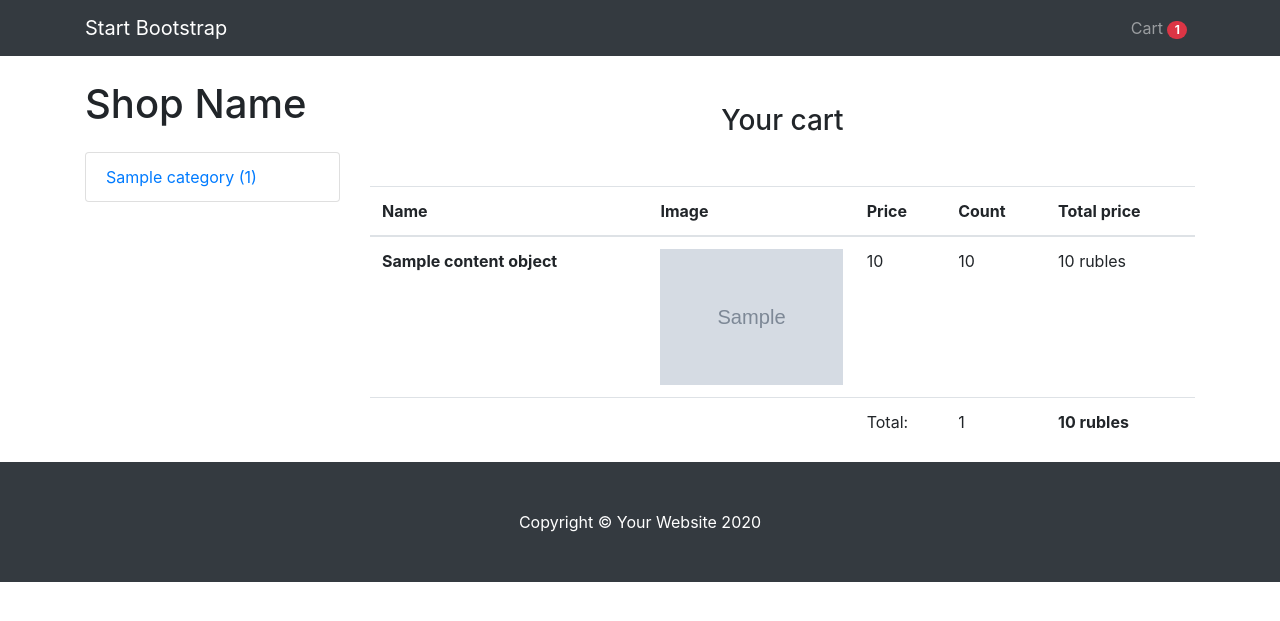
After one commit to Feliander/Django_e_commerce_project, a Django app: template mainapp/templates/cart.html in a window 1280 px wide. The commit adds this page. Shown: the top 621 px of the page. Run offline with Django 3.2, Linux system fonts and the light colour scheme; the template is opened without the code that fills it: most values are stand-ins (such as "Sample title", 1, 10 or a date in 2020); grey boxes marked "Sample" are stand-in pictures; parts of the project's set-up code (start-up, migrations or seed data) failed here and were passed over; some libraries are stand-ins or nearby versions.

Commit message:
work on the cart

```diff
--- a/mainapp/templates/base.html
+++ b/mainapp/templates/base.html
@@ -33,19 +33,10 @@
       </button>
       <div class="collapse navbar-collapse" id="navbarResponsive">
         <ul class="navbar-nav ml-auto">
-          <li class="nav-item active">
-            <a class="nav-link" href="#">Home
-              <span class="sr-only">(current)</span>
+          <li class="nav-item">
+            <a class="nav-link" href="{% url 'cart' %}">Cart
+              <span class="badge badge-pill badge-danger">{{ cart.products.count }}</span>
             </a>
-          </li>
-          <li class="nav-item">
-            <a class="nav-link" href="#">About</a>
-          </li>
-          <li class="nav-item">
-            <a class="nav-link" href="#">Services</a>
-          </li>
-          <li class="nav-item">
-            <a class="nav-link" href="#">Contact</a>
           </li>
         </ul>
       </div>
--- /dev/null
+++ b/mainapp/templates/cart.html
@@ -0,0 +1,34 @@
+{% extends 'base.html' %}
+
+{% block content %}
+<h3 class="text-center mt-5 mb-5">Your cart {% if not cart.products.count %} is empty {% endif %}</h3>
+<table class="table">
+  <thead>
+    <tr>
+      <th scope="col">Name</th>
+      <th scope="col">Image</th>
+      <th scope="col">Price</th>
+      <th scope="col">Count</th>
+        <th scope="col">Total price</th>
+    </tr>
+  </thead>
+  <tbody>
+    {% for item in cart.products.all %}
+    <tr>
+      <th scope="row">{{ item.content_object.title }}</th>
+      <td class="w-25"><img src="{{ item.content_object.image.url }}" class="img-fluid"></td>
+      <td>{{ item.content_object.price }}</td>
+      <td>{{ item.qty }}</td>
+        <td>{{ item.final_price }} rubles</td>
+    </tr>
+    {% endfor %}
+        <tr>
+          <td colspan="2"></td>
+          <td>Total:</td>
+          <td>{{ cart.total_products }}</td>
+          <td><strong>{{ cart.final_price }} rubles</strong></td>
+        </tr>
+  </tbody>
+</table>
+
+{% endblock content %}
--- a/mainapp/templates/product_detail.html
+++ b/mainapp/templates/product_detail.html
@@ -16,6 +16,10 @@
         <h3>{{ product.title }}</h3>
         <p>Price: {{ product.price }} rubles.</p>
         <p>Description: {{ product.description }}</p>
+        <hr>
+        <a href="{% url 'add_to_cart' ct_model=ct_model slug=product.slug %}">
+            <button class="btn btn-danger">Add to the cart</button>
+        </a>
     </div>
     <p class="mt-4">Characteristics: </p>
 
--- a/mainapp/urls.py
+++ b/mainapp/urls.py
@@ -1,9 +1,11 @@
 from django.urls import path
 
-from .views import BaseView, ProductDetailView, CategoryDetailView
+from .views import BaseView, ProductDetailView, CategoryDetailView, CartView, AddToCartView
 
 urlpatterns = [
     path('', BaseView.as_view(), name='base'),
     path('products/<str:ct_model>/<str:slug>', ProductDetailView.as_view(), name='product_detail'),
-    path('category/<str:slug>/', CategoryDetailView.as_view(), name='category_detail')
+    path('category/<str:slug>/', CategoryDetailView.as_view(), name='category_detail'),
+    path('cart/', CartView.as_view(), name='cart'),
+    path('add-to-cart/<str:ct_model>/<str:slug>', AddToCartView.as_view(), name='add_to_cart')
 ]
```
Also changed, not shown: mainapp/mixins.py (+22 -1 lines), mainapp/models.py (+18 -4 lines), mainapp/templatetags/specifications.py (+5 -5 lines), mainapp/views.py (+40 -6 lines), db.sqlite3, mainapp/migrations/0009_auto_20210110_2232.py (added), mainapp/migrations/0010_auto_20210110_2238.py (added), mainapp/migrations/0011_auto_20210110_2247.py (added).
